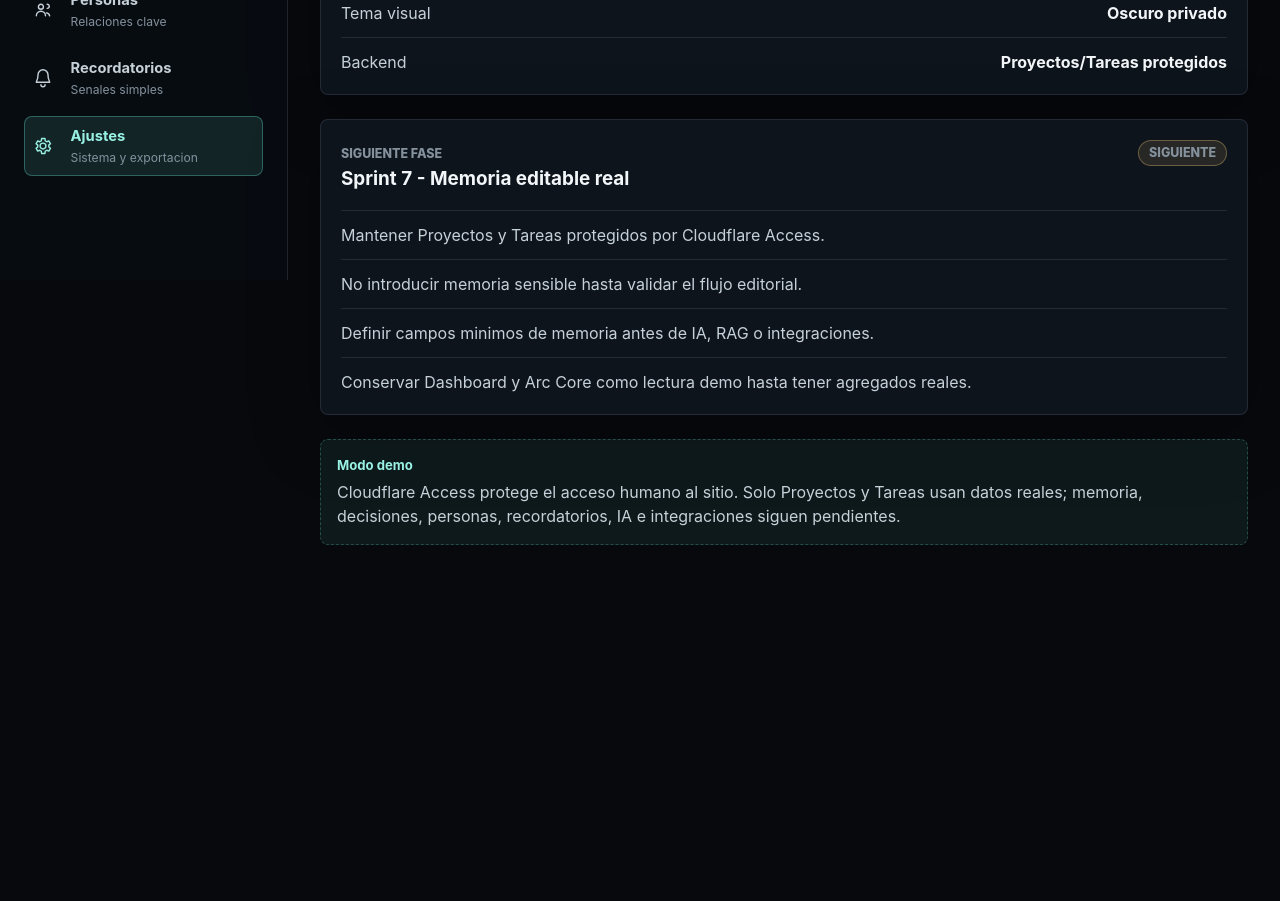
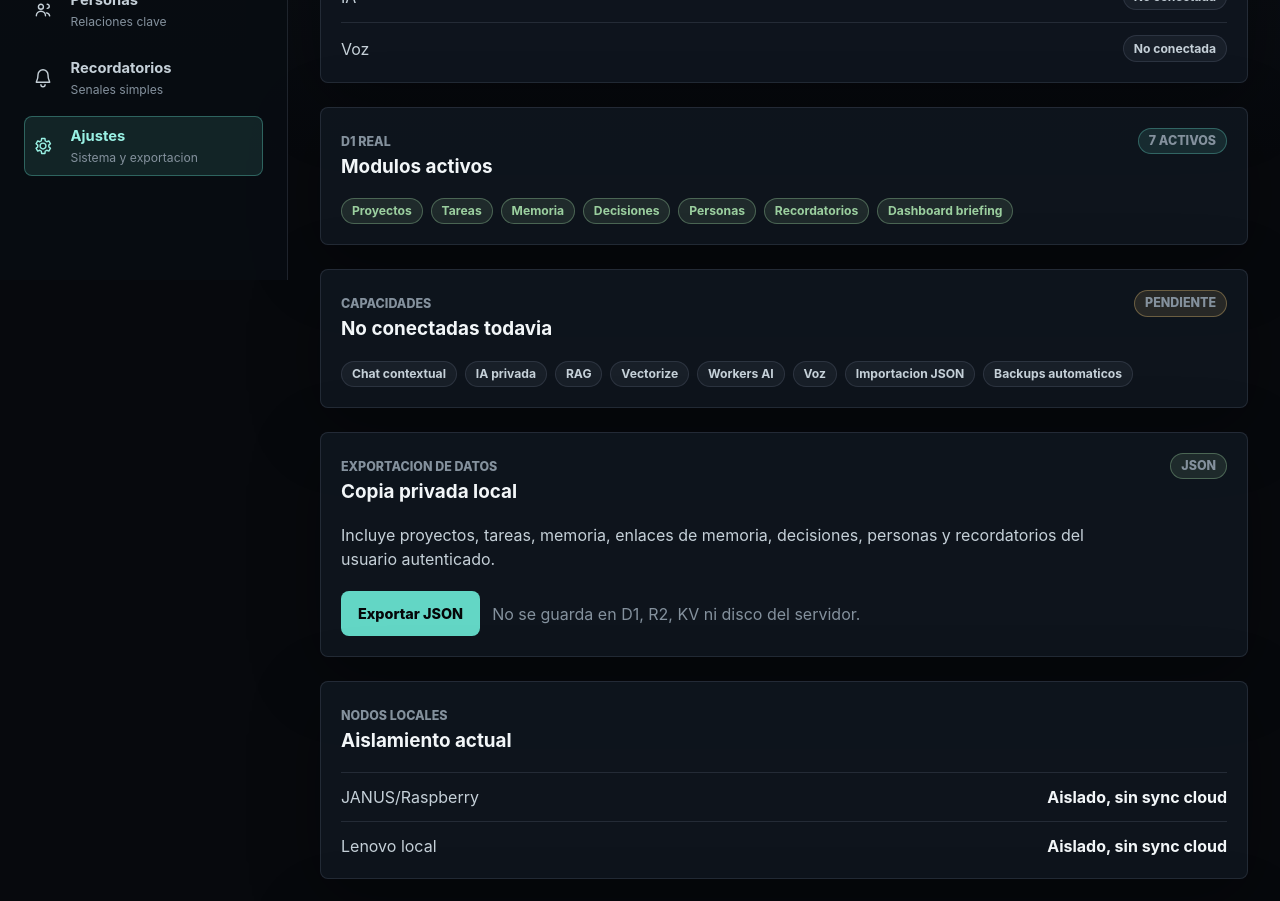
Before and after one commit to kingporras/jarvis, a React (Vite) app: page /settings in a window 1280 px wide. Shown: the part 520-1421 px from the top of the page. Before the commit the page ends 1097 px from the top, so only its background shows below. Built offline with nearby package versions, Linux system fonts and the light colour scheme.

Commit message:
feat(settings): add system status and JSON export

```diff
--- /dev/null
+++ b/src/lib/api/jsonExport.ts
@@ -0,0 +1,27 @@
+export interface JarvisJsonExport {
+  ok: true;
+  exportedAt: string;
+  version: number;
+  data: {
+    projects: unknown[];
+    tasks: unknown[];
+    memory: unknown[];
+    memoryLinks: unknown[];
+    decisions: unknown[];
+    persons: unknown[];
+    reminders: unknown[];
+  };
+}
+
+type ExportResponse = JarvisJsonExport | { ok: false; error: string };
+
+export async function fetchJarvisJsonExport(): Promise<JarvisJsonExport> {
+  const response = await fetch("/api/export/json");
+  const payload = (await response.json().catch(() => null)) as ExportResponse | null;
+
+  if (!payload || payload.ok !== true) {
+    throw new Error(payload?.error ?? "No se pudo exportar JSON.");
+  }
+
+  return payload;
+}
--- a/src/pages/SettingsPage.tsx
+++ b/src/pages/SettingsPage.tsx
@@ -1,38 +1,108 @@
+import { useState } from "react";
 import { PageHeader } from "../components/layout/PageHeader";
 import { Badge } from "../components/ui/Badge";
+import { Button } from "../components/ui/Button";
 import { Card } from "../components/ui/Card";
-import { DemoNotice } from "../components/ui/DemoNotice";
 import { SectionHeader } from "../components/ui/SectionHeader";
-import { nextSprintRecommendation } from "../data/mockJarvisData";
+import { fetchJarvisJsonExport } from "../lib/api/jsonExport";
 
-const settings = [
-  { label: "Modo de datos", value: "Mixto controlado" },
-  { label: "Modelo IA", value: "No conectado" },
-  { label: "Exportacion JSON", value: "Planificada" },
-  { label: "Tema visual", value: "Oscuro privado" },
-  { label: "Backend", value: "Proyectos/Tareas protegidos" },
+const systemStatus = [
+  { label: "Acceso humano", value: "Cloudflare Access", tone: "success" as const },
+  { label: "Base de datos", value: "Cloudflare D1", tone: "success" as const },
+  { label: "Exportacion JSON", value: "Disponible", tone: "success" as const },
+  { label: "IA", value: "No conectada", tone: "neutral" as const },
+  { label: "Voz", value: "No conectada", tone: "neutral" as const },
 ];
 
+const activeModules = [
+  "Proyectos",
+  "Tareas",
+  "Memoria",
+  "Decisiones",
+  "Personas",
+  "Recordatorios",
+  "Dashboard briefing",
+];
+
+const pendingCapabilities = [
+  "Chat contextual",
+  "IA privada",
+  "RAG",
+  "Vectorize",
+  "Workers AI",
+  "Voz",
+  "Importacion JSON",
+  "Backups automaticos",
+];
+
+const localNodes = [
+  { label: "JANUS/Raspberry", value: "Aislado, sin sync cloud" },
+  { label: "Lenovo local", value: "Aislado, sin sync cloud" },
+];
+
+function exportFileName(exportedAt: string): string {
+  const date = new Date(exportedAt);
+  const day = Number.isFinite(date.getTime()) ? date.toISOString().slice(0, 10) : new Date().toISOString().slice(0, 10);
+
+  return `jarvis-export-${day}.json`;
+}
+
+function downloadJsonFile(fileName: string, payload: unknown): void {
+  const blob = new Blob([JSON.stringify(payload, null, 2)], { type: "application/json" });
+  const url = URL.createObjectURL(blob);
+  const link = document.createElement("a");
+
+  link.href = url;
+  link.download = fileName;
+  link.rel = "noopener";
+  document.body.appendChild(link);
+  link.click();
+  link.remove();
+  URL.revokeObjectURL(url);
+}
+
 export function SettingsPage() {
+  const [exporting, setExporting] = useState(false);
+  const [exportError, setExportError] = useState<string | null>(null);
+  const [exportSuccess, setExportSuccess] = useState<string | null>(null);
+
+  async function handleExportJson() {
+    setExporting(true);
+    setExportError(null);
+    setExportSuccess(null);
+
+    try {
+      const payload = await fetchJarvisJsonExport();
+      const fileName = exportFileName(payload.exportedAt);
+
+      downloadJsonFile(fileName, payload);
+      setExportSuccess(`Exportado: ${fileName}`);
+    } catch {
+      setExportError("No se pudo exportar JSON. Revisa Access y vuelve a intentarlo.");
+    } finally {
+      setExporting(false);
+    }
+  }
+
   return (
     <div className="page-stack">
       <PageHeader
-        description="Preferencias de sistema reservadas para fases posteriores, sin secretos ni variables privadas."
+        description="Estado actual del sistema privado y exportacion local de datos."
         eyebrow="Sistema"
         title="Ajustes"
       />
 
       <Card className="panel">
         <SectionHeader
-          action={<Badge tone="success">Local</Badge>}
-          eyebrow="Configuracion inicial"
-          title="Base preparada"
+          action={<Badge tone="success">Privado</Badge>}
+          eyebrow="Estado del sistema"
+          title="JARVIS operativo"
         />
         <div className="settings-list">
-          {settings.map((setting) => (
+          {systemStatus.map((setting) => (
             <div className="settings-row" key={setting.label}>
               <span>{setting.label}</span>
-              <strong>{setting.value}</strong>
+              <Badge tone={setting.tone}>{setting.value}</Badge>
             </div>
           ))}
         </div>
@@ -40,21 +110,81 @@ export function SettingsPage() {
 
       <Card className="panel">
         <SectionHeader
-          action={<Badge tone="warning">Siguiente</Badge>}
-          eyebrow="Siguiente fase"
-          title={nextSprintRecommendation.title}
+          action={<Badge tone="info">{activeModules.length} activos</Badge>}
+          eyebrow="D1 real"
+          title="Modulos activos"
         />
-        <ul className="quiet-list">
-          {nextSprintRecommendation.steps.map((step) => (
-            <li key={step}>{step}</li>
+        <div className="summary-strip">
+          {activeModules.map((module) => (
+            <Badge key={module} tone="success">
+              {module}
+            </Badge>
           ))}
-        </ul>
+        </div>
       </Card>
 
-      <DemoNotice>
-        Cloudflare Access protege el acceso humano al sitio. Solo Proyectos y Tareas usan datos
-        reales; memoria, decisiones, personas, recordatorios, IA e integraciones siguen pendientes.
-      </DemoNotice>
+      <Card className="panel">
+        <SectionHeader
+          action={<Badge tone="warning">Pendiente</Badge>}
+          eyebrow="Capacidades"
+          title="No conectadas todavia"
+        />
+        <div className="summary-strip">
+          {pendingCapabilities.map((capability) => (
+            <Badge key={capability}>{capability}</Badge>
+          ))}
+        </div>
+      </Card>
+
+      <Card className="panel">
+        <SectionHeader
+          action={<Badge tone="success">JSON</Badge>}
+          eyebrow="Exportacion de datos"
+          title="Copia privada local"
+        />
+        <p className="settings-copy">
+          Incluye proyectos, tareas, memoria, enlaces de memoria, decisiones, personas y recordatorios del usuario autenticado.
+        </p>
+        <div className="settings-actions">
+          <Button disabled={exporting} onClick={() => void handleExportJson()} variant="primary">
+            {exporting ? "Exportando..." : "Exportar JSON"}
+          </Button>
+          <span className="text-muted">No se guarda en D1, R2, KV ni disco del servidor.</span>
+        </div>
+        {exportError ? (
+          <p className="settings-feedback settings-feedback--error" role="alert">
+            {exportError}
+          </p>
+        ) : null}
+        {exportSuccess ? (
+          <p className="settings-feedback" role="status">
+            {exportSuccess}
+          </p>
+        ) : null}
+      </Card>
+
+      <Card className="panel">
+        <SectionHeader eyebrow="Nodos locales" title="Aislamiento actual" />
+        <div className="settings-list">
+          {localNodes.map((node) => (
+            <div className="settings-row" key={node.label}>
+              <span>{node.label}</span>
+              <strong>{node.value}</strong>
+            </div>
+          ))}
+        </div>
+      </Card>
+
+      <Card className="panel">
+        <SectionHeader
+          action={<Badge tone="info">Proxima fase</Badge>}
+          eyebrow="Roadmap"
+          title="Chat contextual"
+        />
+        <p className="settings-copy">
+          La siguiente fase natural es conectar el Chat a contexto real sin activar IA autonoma, voz ni sincronizacion externa.
+        </p>
+      </Card>
     </div>
   );
 }
--- a/src/styles/globals.css
+++ b/src/styles/globals.css
@@ -1076,6 +1076,34 @@ button.project-summary-card {
   gap: var(--space-3);
 }
 
+.settings-copy {
+  max-width: 48rem;
+  margin: 0;
+  color: var(--color-text-soft);
+}
+
+.settings-actions {
+  display: flex;
+  min-width: 0;
+  flex-wrap: wrap;
+  align-items: center;
+  gap: var(--space-3);
+}
+
+.settings-feedback {
+  margin: 0;
+  border: 1px solid rgba(155, 207, 159, 0.28);
+  border-radius: var(--radius-md);
+  background: rgba(155, 207, 159, 0.08);
+  color: var(--color-text-soft);
+  padding: var(--space-3);
+}
+
+.settings-feedback--error {
+  border-color: rgba(240, 140, 124, 0.3);
+  background: rgba(240, 140, 124, 0.08);
+}
+
 .project-row,
 .settings-row {
   display: flex;
```
Also changed, not shown: 2 other files (tests, documents, lock files or other folders).
